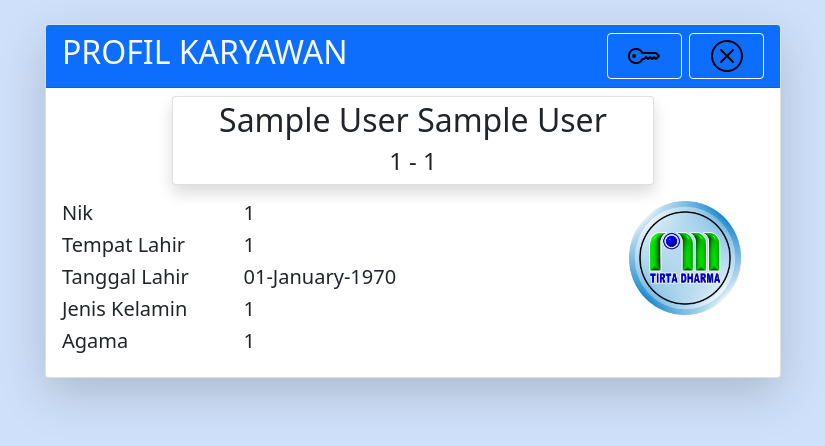
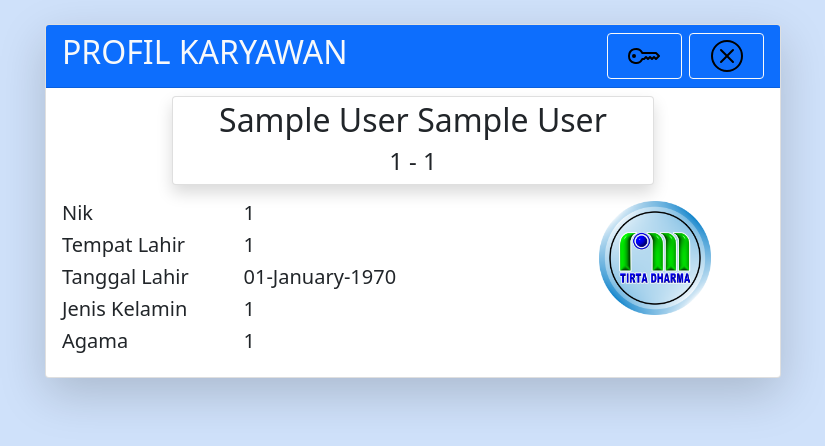
Before and after one commit to dickyerfan/daftar-pekerjaan, a PHP site: page /profil.php in a window 1280 px wide. Shown: the part 46-492 px from the top of the page, without its empty margins (227-1052 px from the left). Run offline with PHP 8.4, Linux system fonts and the light colour scheme; the visitor is signed in with stand-in values (Sample User, id 1).

Commit message:
mengganti ukuran box di profil.php

```diff
--- a/profil.php
+++ b/profil.php
@@ -64,14 +64,14 @@ require "function.php";
                                 <h5 class="card-title">Jenis Kelamin</h5>
                                 <h5 class="card-title">Agama</h5>
                             </div>
-                            <div class="col-sm-6">
+                            <div class="col-sm-5">
                                 <h5 class="card-title"><?php echo $_SESSION['nik']; ?></h5>
                                 <h5 class="card-title"><?php echo ucwords(strtolower($_SESSION['tempat_lahir'])); ?></h5>
                                 <h5 class="card-title"><?php echo ucwords(date('d-F-Y', strtotime($_SESSION['tgl_lahir']))); ?></h5>
                                 <h5 class="card-title"><?php echo ucwords(strtolower($_SESSION['jenkel'])); ?></h5>
                                 <h5 class="card-title"><?php echo ucwords(strtolower($_SESSION['agama'])); ?></h5>
                             </div>
-                            <div class="col-sm-3 text-center">
+                            <div class="col-sm-4 text-center">
                                 <img src="img/pdam_biru.png" alt="" style="width: 7rem;">
                             </div>
                         </div>
```
